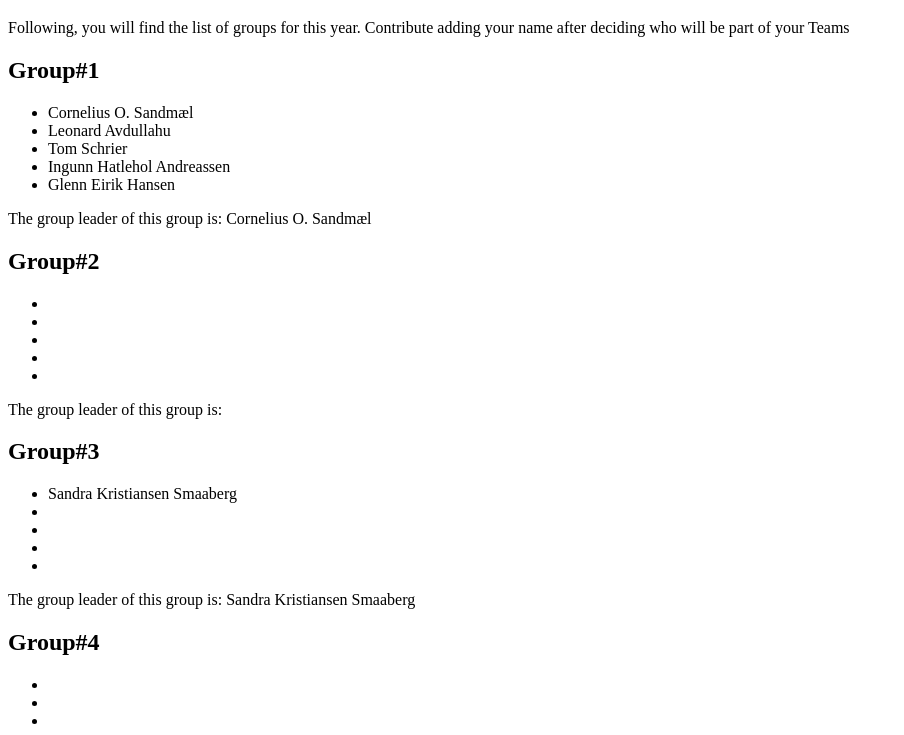
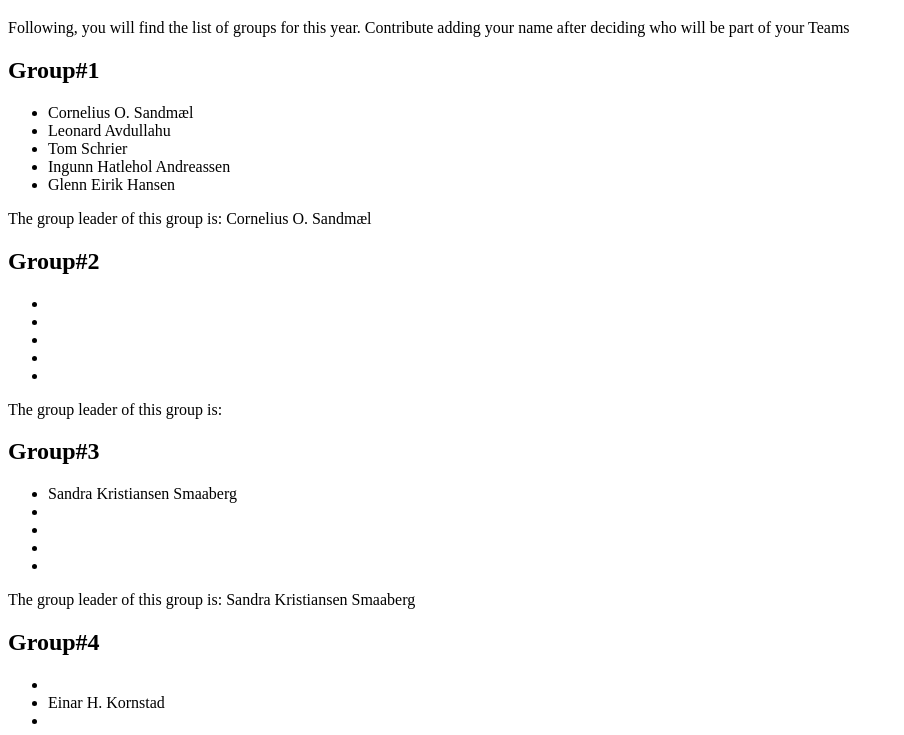
Before and after one commit to carlosvicient/idg1100-2019-groups, a plain HTML site: page index.html in a window 1280 px wide. Shown: the part 61-796 px from the top of the page, without its empty margins (0-904 px from the left). Drawn offline with Linux system fonts and the light colour scheme.

Commit message:
added Einar to group 4

```diff
--- a/index.html
+++ b/index.html
@@ -59,7 +59,7 @@
     <h2>Group#4</h2>
     <ul>
         <li></li>
-        <li></li>
+        <li>Einar H. Kornstad</li>
         <li></li>
         <li></li>
         <li></li>
```
